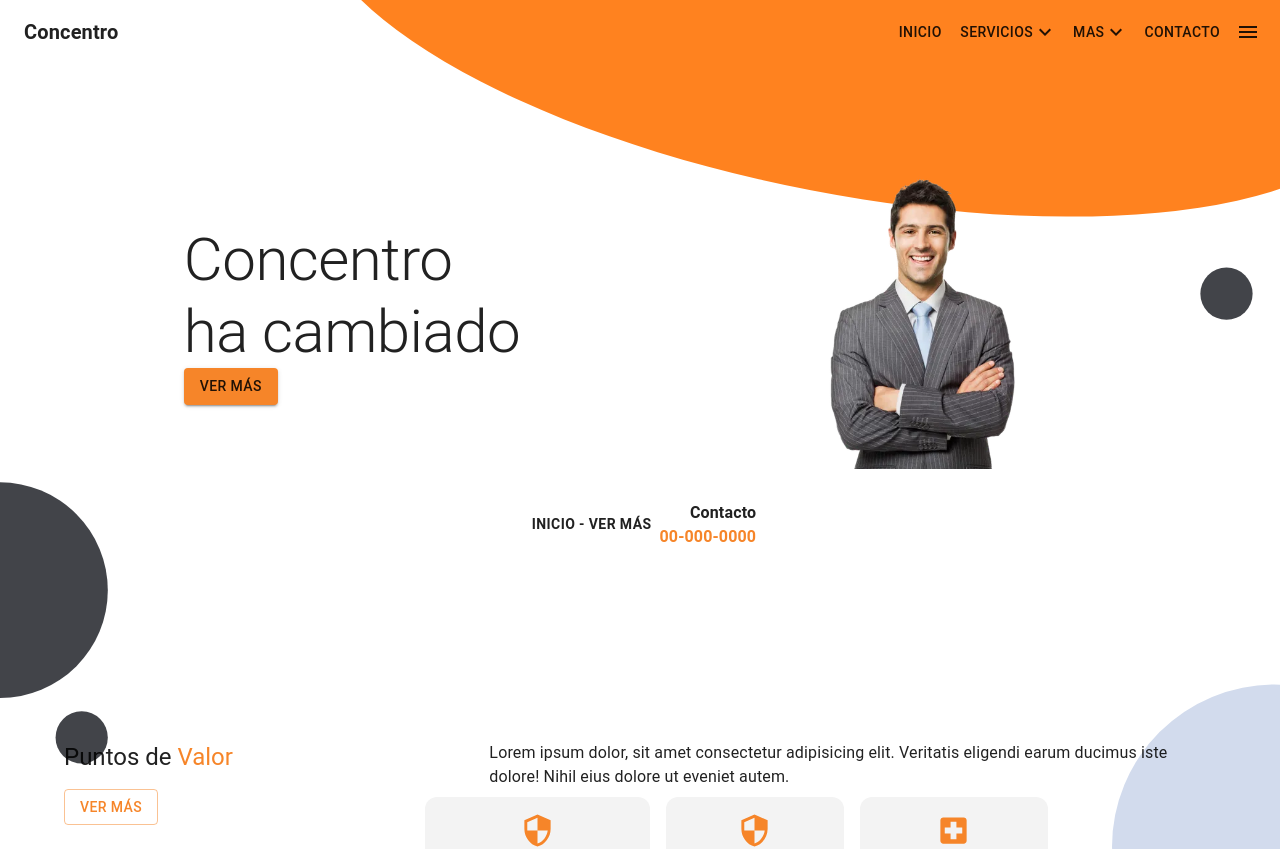
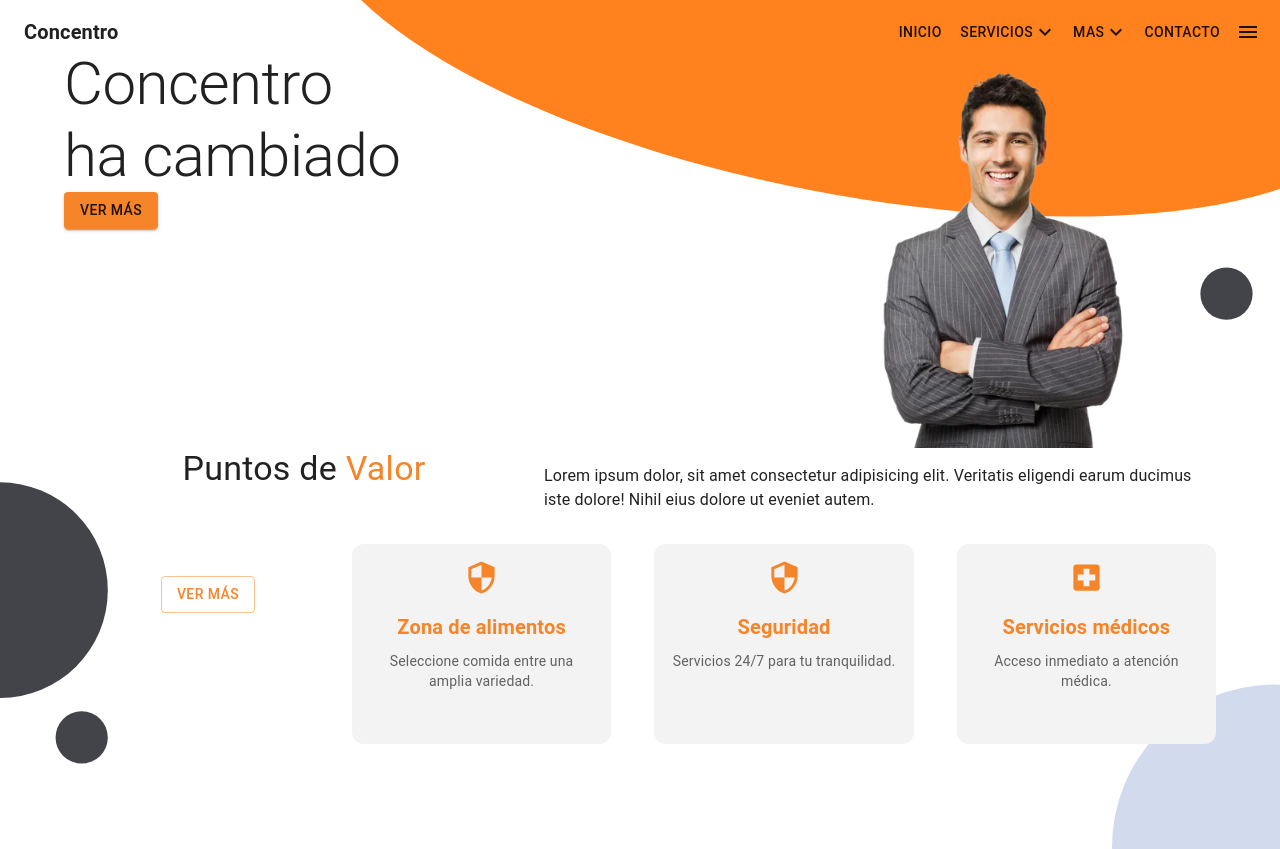
Before and after one commit to victorivitec/concentro, a Next.js app: page / in a window 1280 px wide. Shown: the top 849 px of the page. Built offline with nearby package versions, Linux system fonts and the light colour scheme.

Commit message:
se comienza diseño resposivo

```diff
--- a/src/app/page.tsx
+++ b/src/app/page.tsx
@@ -18,62 +18,55 @@ export default function Home() {
     <Layout>
       {/* Banner section _______________________________________________________________________________________ */}
       <Box>
-        <Grid container sx={{ py: '10em' }}>
-          {/* Text & Button __________ */}
-          <Grid size={{ xs: 12, sm: 12, md: 6, lg: 6 }} sx={{ py: '4em', display: { sm: 'flex' }, justifyContent: { sm: 'center' } }}>
-            <Box>
-              {/* texto */}
-              <Box sx={{ textAlign: { xs: 'center', md: 'initial' } }}>
+        {/* parent */}
+        <Box sx={{ display: 'flex', justifyContent: { xs: 'center', md: 'space-between' }, flexDirection: { xs: 'column', md: 'row' } }}>
+          {/* child 1 */}
+          <Box sx={{ width: '100%' }}>
+            <Box sx={{ textAlign: { xs: 'center', md: 'left' } }}>
               <Text type='h2'>
                 Concentro <br /> ha cambiado
               </Text>
-              </Box>
-              {/* botón */}
               <Button variant='contained'>ver más</Button>
             </Box>
-          </Grid>
-          {/* imagen __________ */}
-          <Grid size={{ xs: 12, sm: 12, md: 6, lg: 6 }}>
-            <Box sx={{ height: { xs: '25em', md: '100%' }, position: 'relative' }}>
+          </Box>
+          {/* child 2 */}
+          <Box sx={{ height: { xs: '30vh', md: '50vh' }, width: { xs: '100vw', md: '50vw' }, position: 'relative' }}>
             <Image src='/images/image.png' alt='logo' fill style={{ objectFit: 'contain' }} />
           </Box>
-          </Grid>
-          {/* talon __________ */}
-          <Grid sx={{ width: '100vw', display: 'flex', justifyContent: 'center', py: '2em' }}>
-            <Button color='inherit' sx={{ fontWeight: 'bold' }}>
-              Inicio - ver más
-            </Button>
-            <Box sx={{ textAlign: 'end' }}>
-              <Text sx={{fontWeight: 'bold'}}>Contacto</Text>
-              <Text color='primary' sx={{fontWeight: 'bold'}}>00-000-0000</Text>
         </Box>
-          </Grid>
-        </Grid>
       </Box>
+      {/*
+        -
+        -
+      */}
       {/* otra sección */}
       <Box>
         <Grid container>
-          {/* container del texto */}
-          <Grid sx={{ display: 'flex', alignItems: 'flex-start' }}>
-            <Box sx={{ display: 'flex', width: '50%' }}>
-              <Text type='h5'>Puntos de</Text>
-              <Text type='h5' color='primary'>
-                &nbsp;Valor
+          {/* title */}
+          <Grid size={{ xs: 12, md: 5 }}>
+            <Box>
+              <Text type='h4' sx={{ textAlign: 'center' }}>
+                Puntos de <span style={{ color: '#f68529' }}>Valor</span>
               </Text>
             </Box>
-            <Box>
-              <Text>
+          </Grid>
+          {/* description */}
+          <Grid size={{ xs: 12, md: 7 }}>
+            <Text sx={{ marginTop: '1em' }}>
               Lorem ipsum dolor, sit amet consectetur adipisicing elit. Veritatis eligendi earum ducimus iste dolore! Nihil eius dolore ut
               eveniet autem.
             </Text>
+          </Grid>
+          {/* container button & carousel */}
+          <Grid size={12}>
+            <Grid container sx={{py: '2em'}}>
+              <Grid size={{ xs: 12, md: 3 }} sx={{ display: 'flex', justifyContent: 'center', py: '2em' }}>
+                <Box>
+                  <Button variant='outlined'>ver más</Button>
                 </Box>
               </Grid>
-          {/* container button & carousel */}
-          <Grid sx={{ display: 'flex', justifyContent: 'space-between', height: '40vh' }}>
-            <Box sx={{ width: '50%' }}>
-              <Button variant='outlined'>ver más</Button>
-            </Box>
-            <Box sx={{ display: 'flex', justifyContent: 'space-between' }}>
+              {/* tarjetas */}
+              <Grid size={{ xs: 12, md: 9 }} sx={{ height: {xs: '90vh', md: '35vh'},display: 'flex', justifyContent: 'space-between', flexWrap: 'wrap'}}>
                 <ServiceCard
                   title='Zona de alimentos'
                   description='Seleccione comida entre una amplia variedad.'
@@ -89,7 +82,8 @@ export default function Home() {
                   description='Acceso inmediato a atención médica.'
                   icon={<LocalHospitalIcon fontSize='large' color='primary' />}
                 />
-            </Box>
+              </Grid>
+            </Grid>
           </Grid>
         </Grid>
       </Box>
--- a/src/components/molecules/Card.tsx
+++ b/src/components/molecules/Card.tsx
@@ -13,13 +13,14 @@ export const ServiceCard: React.FC<ServiceCardProps> = ({ title, description, ic
     <Card
       elevation={0}
       sx={{
-        margin: "0.5em",
+        margin: "0em",
         borderRadius: "12px",
         textAlign: "center",
         position: "relative",
         overflow: "hidden", // Asegura que el contenido no desborde
         transition: "height 0.3s, box-shadow 0.3s", // Animación suave
         height: 200, // Altura inicial
+        width: {xs: '100%', md: '30%'},
         "&:hover": {
           boxShadow: 8,
           height: 250, // Altura aumentada al hacer hover
--- a/src/components/templates/layout.tsx
+++ b/src/components/templates/layout.tsx
@@ -10,6 +10,8 @@ export const PrimaryLayout = ({ children }: { children: React.ReactNode }) => {
     <ThemeProvider theme={lightTheme}>
       <CssBaseline />
       <Navbar />
+      <br />
+      <br />
       <Container maxWidth='lg'>{children}</Container>
     </ThemeProvider>
   );
```
Lines whose indentation alone changed are shown as unchanged.
